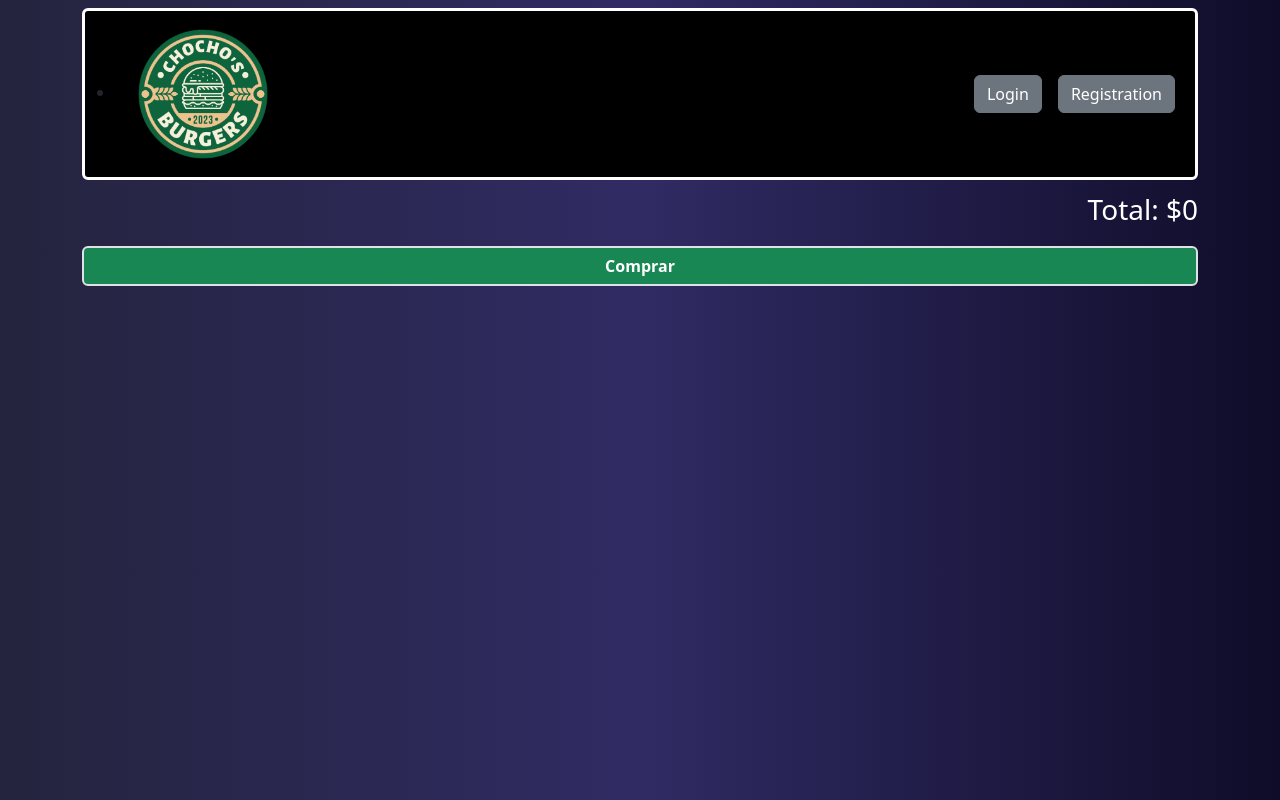
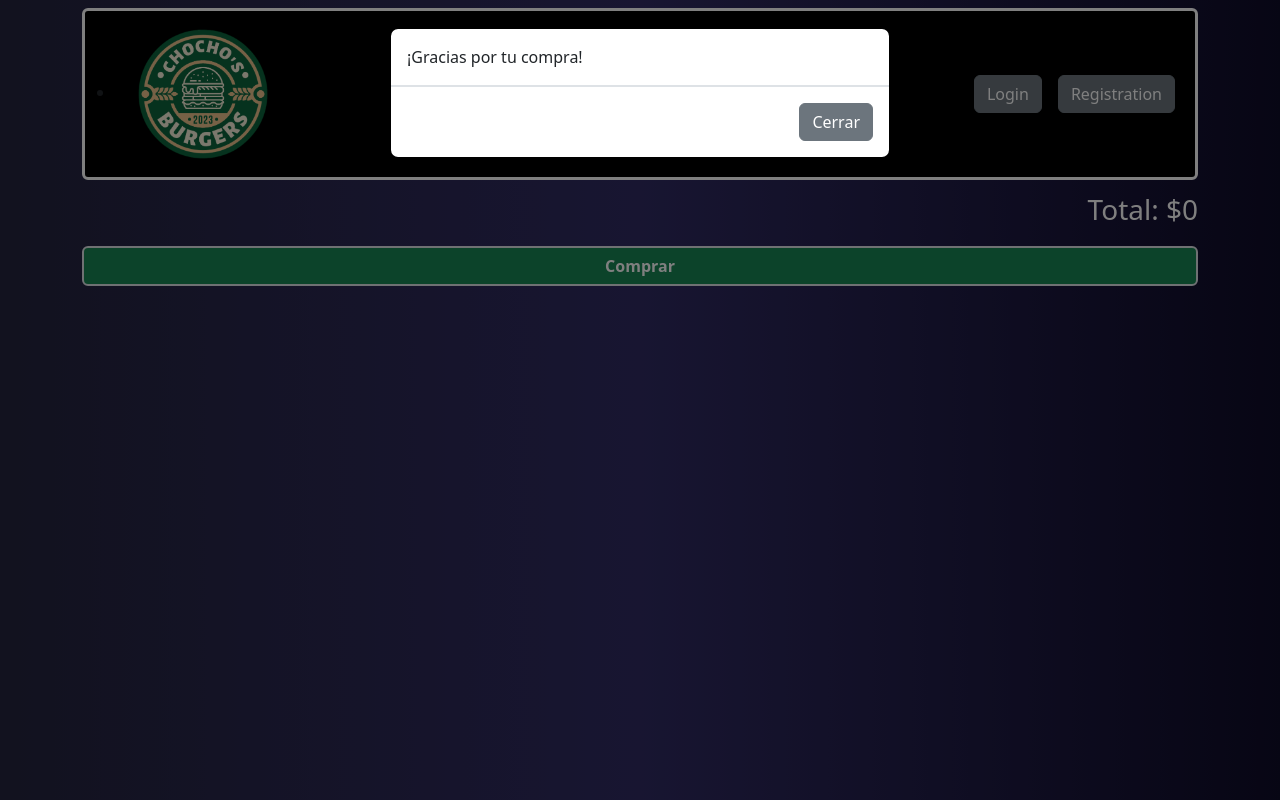
Before and after one commit to facundofernanddez/e-commerce-front, a React (Vite) app: page /cart in a window 1280 px wide. Both pictures are taken after a click on the button "Comprar". Built offline with nearby package versions, Linux system fonts and the light colour scheme.

Commit message:
create a buy modal

```diff
--- a/src/pages/Cart.jsx
+++ b/src/pages/Cart.jsx
@@ -1,18 +1,22 @@
 import { useEffect, useState } from "react";
+import { Modal, ModalBody, ModalFooter, ModalHeader } from "react-bootstrap";
 import { useSelector } from "react-redux";
 
 export const Cart = () => {
   const { productsList } = useSelector((state) => state.cart);
   const [totalPrice, setTotalPrice] = useState([]);
+  const [showModal, setShowModal] = useState(false);
 
   useEffect(()=>{
     const priceList = productsList.map(product => product.price)
 
     const sumAllPrices = priceList.reduce((accumulator, currentValue)=> accumulator + currentValue, 0)
-
-
     setTotalPrice(sumAllPrices);
   },[productsList])
+
+  const handleShowModal = () => setShowModal(true);
+  const handleCloseModal = () => setShowModal(false);
+
 
 
   return (
@@ -44,8 +48,17 @@ export const Cart = () => {
           );
         })}
       <p className="text-end fs-3 text-white ">Total: ${totalPrice}</p>
-      <button className="btn btn-success fw-bold border border-2">Comprar</button>
+      <button className="btn btn-success fw-bold border border-2" onClick={handleShowModal}>Comprar</button>
       </ul>
+
+      {/* Modal */}
+
+      <Modal show={showModal} onHide={handleCloseModal}>
+        <ModalHeader >¡Gracias por tu compra!</ModalHeader>
+        <ModalFooter>
+          <button className="btn btn-secondary" onClick={handleCloseModal}>Cerrar</button>
+        </ModalFooter>
+      </Modal>
 
     </>
   );
```
